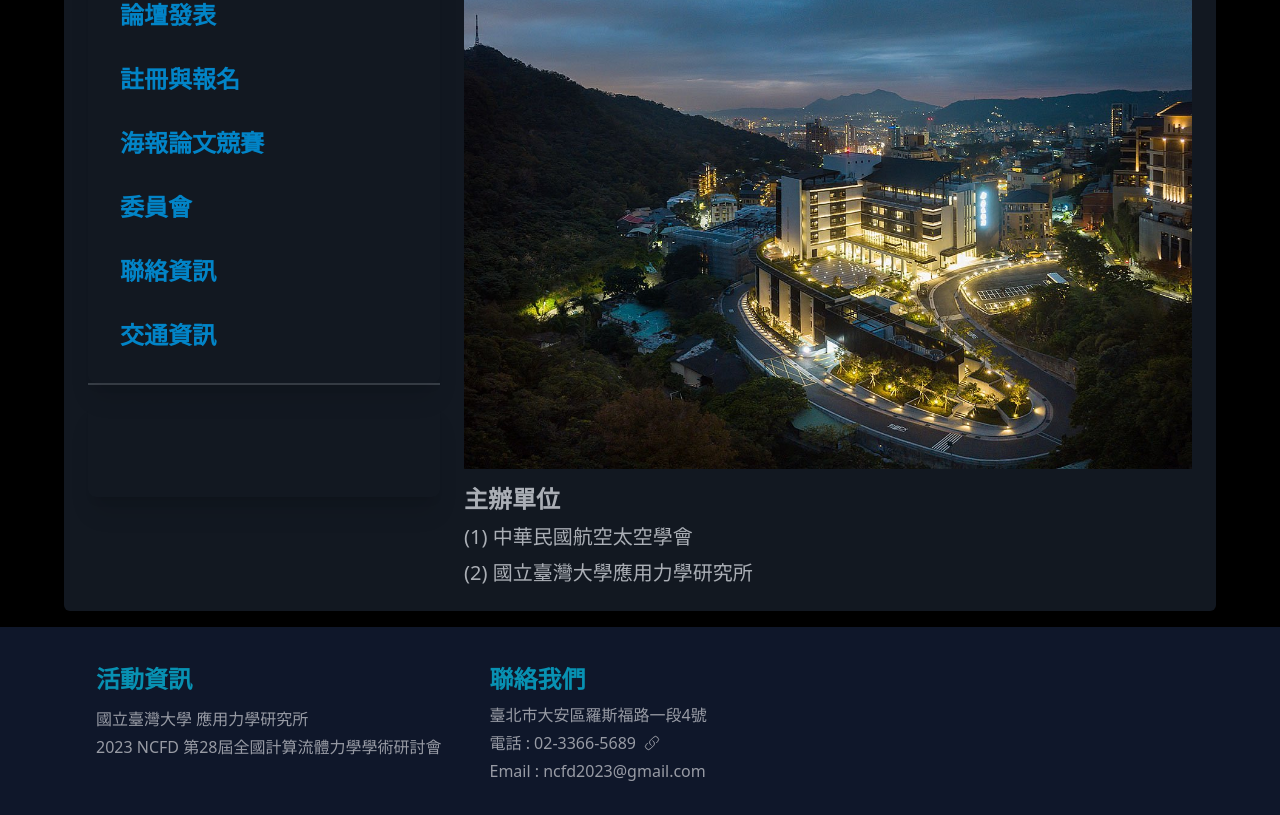
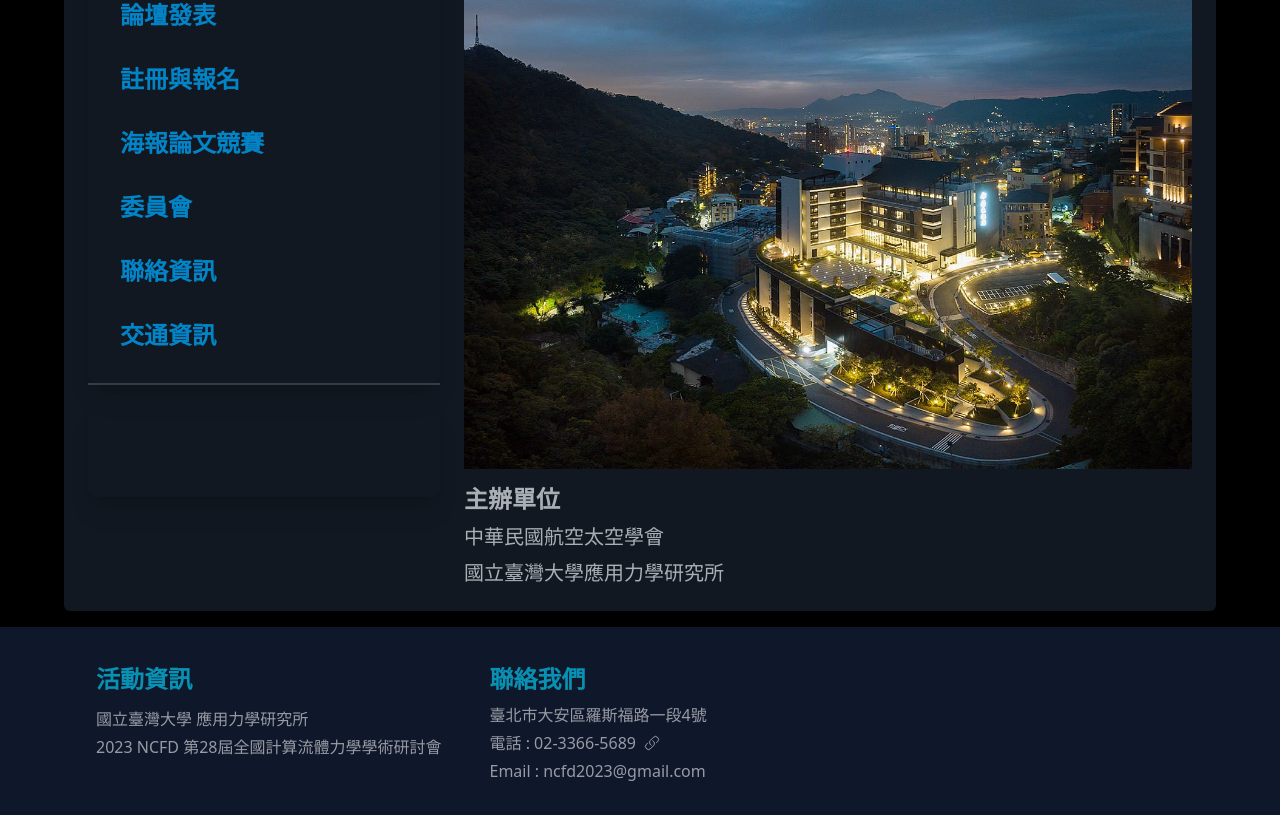
Before and after one commit to OwLu0905/fluid, a Next.js app: page / in a window 1280 px wide. Shown: the part 739-1554 px from the top of the page. Built offline with nearby package versions, Linux system fonts and the light colour scheme.

Commit message:
revise text

```diff
--- a/src/pages/agenda/index.tsx
+++ b/src/pages/agenda/index.tsx
@@ -8,7 +8,7 @@ const table = [
     "9:30-10:20",
     "⼤會演講1(蕭述三講座教授)",
     "9:30-10:20",
-    "⼤會演講2 (Prof.KunihikoTaira,UCLA)",
+    "⼤會演講2 (Prof. KunihikoTaira,UCLA)",
   ],
   ["10:20-10:45", "茶點", "10:20-10:45", "茶點"],
   ["10:45-12:00", "迷你論壇1(中科院)", "10:45-12:00", "迷你論壇2 : 熱流應用"],
@@ -26,14 +26,14 @@ const Agenda = () => {
       <table className="border-collapse border border-slate-500">
         <thead>
           <tr>
-            <th className="w-2/12 border border-slate-300 p-4 text-left font-semibold text-cyan-300/100 sm:text-2xl">
+            <th className="w-3/20 border border-slate-300 p-4 text-left font-semibold text-cyan-300/100 sm:text-2xl">
               第一天
             </th>
-            <th className="w-4/12 border border-slate-300 p-4 text-left font-semibold"></th>
-            <th className="w-2/12 border border-slate-300 p-4 text-left font-semibold text-cyan-300/100 sm:text-2xl">
+            <th className="w-7/20 border border-slate-300 p-4 text-left font-semibold"></th>
+            <th className="w-3/20 border border-slate-300 p-4 text-left font-semibold text-cyan-300/100 sm:text-2xl">
               第二天
             </th>
-            <th className="w-4/12 border border-slate-300 p-4 text-left font-semibold"></th>
+            <th className="w-7/20 border border-slate-300 p-4 text-left font-semibold"></th>
           </tr>
         </thead>
         <tbody>
--- a/src/pages/news/index.tsx
+++ b/src/pages/news/index.tsx
@@ -8,11 +8,11 @@ const News = () => {
       {/* <h1 className="pb-4 text-xl sm:text-4xl">
         第28屆全國計算流體力學學術研討會
       </h1> */}
-      <h3 className="font-semibold text-base sm:text-2xl py-2">主辦單位</h3>
-      <ul className="text-base sm:text-lg lg:text-xl space-y-2">
+      <h3 className="font-semibold text-base sm:text-2xl py-2">建置中</h3>
+      {/* <ul className="text-base sm:text-lg lg:text-xl space-y-2">
         <li>(1) 中華民國航空太空學會</li>
         <li>(2) 國立臺灣大學應用力學研究所</li>
-      </ul>
+      </ul> */}
     </section>
   );
 };
--- a/src/view/home/Home.tsx
+++ b/src/view/home/Home.tsx
@@ -34,8 +34,8 @@ const HomePage = () => {
         </div>
       <h2 className="font-semibold text-base sm:text-2xl py-2">主辦單位</h2>
       <ul className="text-base sm:text-lg lg:text-xl space-y-2">
-        <li>(1) 中華民國航空太空學會</li>
-        <li>(2) 國立臺灣大學應用力學研究所</li>
+        <li> 中華民國航空太空學會</li>
+        <li> 國立臺灣大學應用力學研究所</li>
       </ul>
     </section>
   );
```
